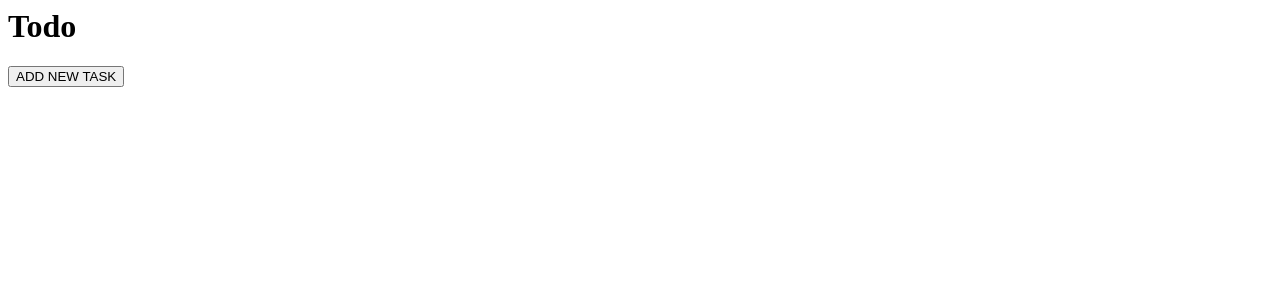
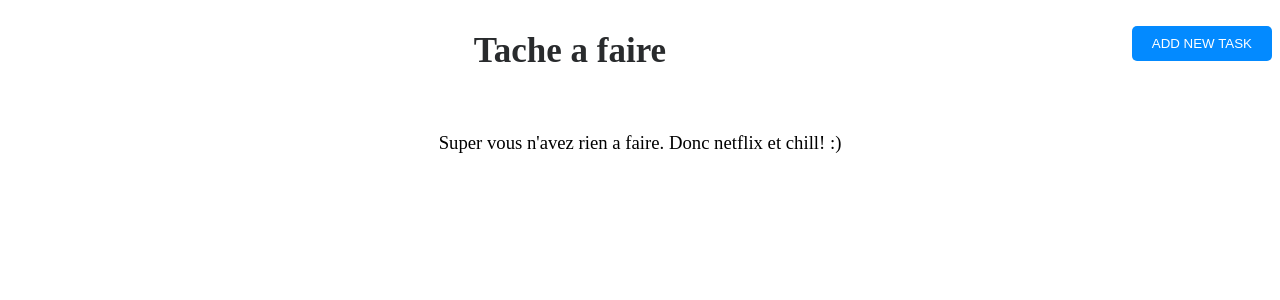
Before and after one commit to xx-code/Django-zero-to-hero, a Django app: page /todo/ in a window 1280 px wide. Shown: the top 300 px of the page. Run offline with Django 4.2, Linux system fonts and the light colour scheme.

Commit message:
done design add task

```diff
--- a/todo/static/todo/styles.css
+++ b/todo/static/todo/styles.css
@@ -0,0 +1,96 @@
+.box-main {
+    width: 100%;
+    height: 100%;
+}
+
+.box-main .box-content {
+    padding-top: 70px;
+    margin: auto;
+    width: 50%;
+}
+
+.top-bar .top-bar-content {
+    display: flex;
+    align-items: center;
+}
+
+.top-bar .top-bar-content .top-title {
+    flex: 1;
+    text-align: center;
+}
+
+.top-bar .top-bar-content .top-title h1 {
+    color: #292b2d;
+    font-size: 35px;
+}
+
+.top-bar .top-bar-content .top-action {
+    margin: 0 10px 10px 10px 10px;
+}
+
+.top-bar .top-bar-content .top-action button {
+    padding: 10px 20px;
+    border: none;
+    background-color: #038aff;
+    color: white;
+    border-radius: 5px;
+}
+
+.list-task {
+    display: flex;
+    justify-content: center;
+}
+
+.add-task-form {
+    display: flex;
+    justify-content: center;
+}
+
+.list-task .list-task-content {
+    margin-top: 18px;
+}
+
+.list-task .list-task-content h3{
+    font-weight: 100;
+    text-align: center;
+}
+
+.add-task-form form {
+    width: 50%;
+}
+
+.add-task-form form fieldset {
+    margin-top: 10px;
+    margin-bottom: 10px;
+}
+
+.add-task-form form label {
+    font-weight: 500;
+}
+
+.add-task-form form .fieldset-custom {
+    display: flex;
+    flex-direction: column;
+}
+
+.add-task-form form .input-custom {
+    height: 25px;
+}
+
+.add-task-form form textarea {
+    height: 80px;
+}
+
+.add-task-form form .button-box .button-custom{
+    border: none;
+    padding: 5px 20px;
+    color: white;
+}
+
+.add-task-form form .button-box .button-cancel{
+    background-color: #E74C3C;
+}
+
+.add-task-form form .button-box .button-add{
+    background-color: #038aff;
+}
--- a/todo/templates/todo/index.html
+++ b/todo/templates/todo/index.html
@@ -1,19 +1,27 @@
-<div>
-    <div>
-        <div>
-            <div>
-                <div>
-                    <h1>Todo</h1>
+{% load static %}
+<link rel='stylesheet' type='text/css' href='{% static "todo/styles.css" %}' >
+<div class="box-main">
+    <div class="content-box">
+        <div class="top-bar">
+            <div class="top-bar-content">
+                <div class="top-title">
+                    <h1>Tache a faire</h1>
                 </div>
-                <div>
-                    <button>ADD NEW TASK</button>
-                </div>
+                <form action="{% url 'todo:add_task' %}" class="top-action" >
+                    <button type="submit">ADD NEW TASK</button>
+                </form>
             </div>
         </div>
-        <div>
-            <ul>
+        <div class="list-task">
+            {% if tasks %}
+            <ul class="list-task-content">
                 <!-- loop to display all task-->
             </ul>
+            {% else %}
+            <div class="list-task-content">
+                <h3>Super vous n'avez rien a faire. Donc netflix et chill! :)</h3>
+            <div>
+            {% endif %}
         </div>
     </div>
 </div>
--- a/todo/urls.py
+++ b/todo/urls.py
@@ -5,4 +5,5 @@ from . import views
 app_name = 'todo'
 urlpatterns = [
     path('', views.index, name='index'),
+    path('add', views.add_task, name='add_task')
 ]
--- a/todo/views.py
+++ b/todo/views.py
@@ -5,5 +5,5 @@ from django.http import HttpResponse, Http404, HttpResponseRedirect
 def index(request):
     return render(request, 'todo/index.html', {})
 
-def add_task():
-    raise('Implement this method')
+def add_task(request):
+    return render(request, 'todo/add_task.html')
```
Also changed, not shown: todo/templates/todo/add_task.html (+45 -0 lines).
